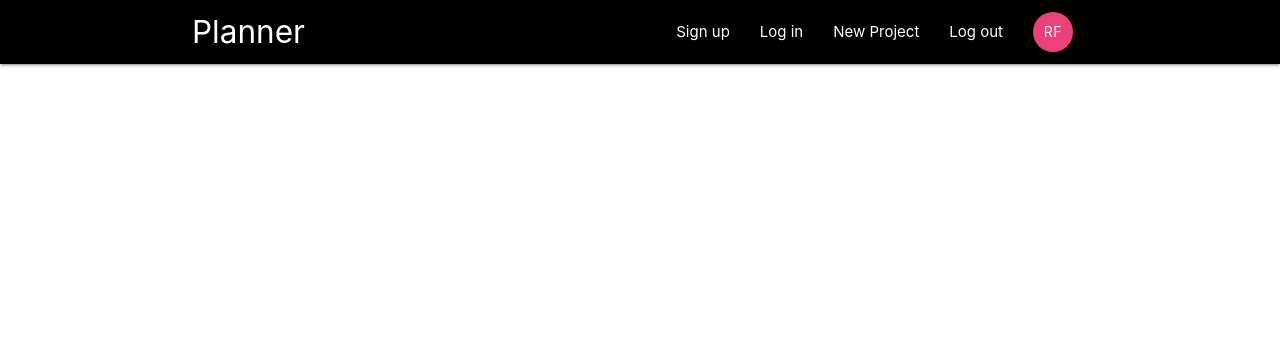
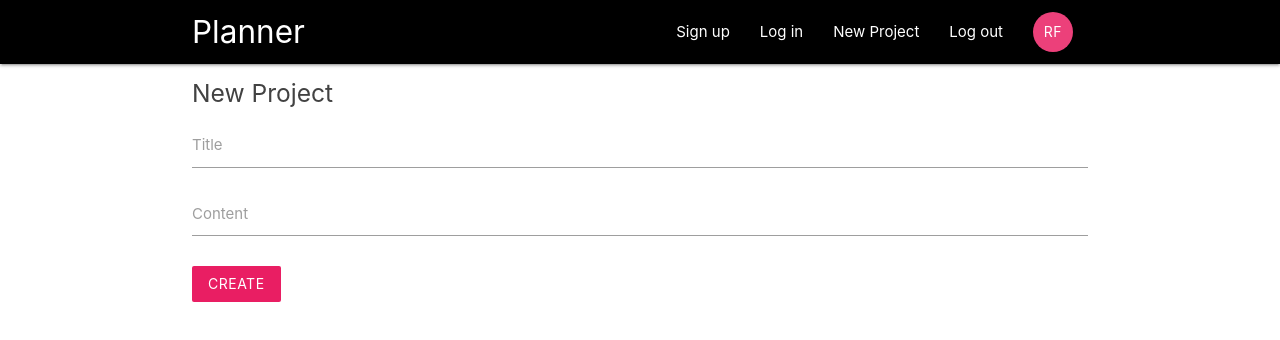
Before and after one commit to rsfragozo/planner, a React (Create React App) app: page /create in a window 1280 px wide. Shown: the top 340 px of the page. Built offline with nearby package versions, Linux system fonts and the light colour scheme.

Commit message:
added CreateProject component

```diff
--- a/src/App.js
+++ b/src/App.js
@@ -5,6 +5,7 @@
 import ProjectDetails from './components/project/ProjectDetails';
 import SignIn from './components/auth/SignIn';
 import SignUp from './components/auth/SignUp';
+import CreateProject from './components/project/CreateProject';
 
 function App() {
   return (
@@ -16,6 +17,7 @@
           <Route path='/project/:id' component={ProjectDetails} />
           <Route path='/signin' component={SignIn} />
           <Route path='/signup' component={SignUp} />
+          <Route path='/create' component={CreateProject} />
         </Switch>
       </div>
     </BrowserRouter>
--- a/src/components/layout/SignedInLinks.js
+++ b/src/components/layout/SignedInLinks.js
@@ -5,7 +5,7 @@
 const SignedInLinks = () => {
     return (
         <ul className="right">
-            <li><NavLink to='/'>New Project</NavLink></li>
+            <li><NavLink to='/create'>New Project</NavLink></li>
             <li><NavLink to='/'>Log out</NavLink></li>
             <li><NavLink to='/' className='btn btn-floating pink lighten-1'>RF</NavLink></li>
         </ul>
--- a/src/components/project/CreateProject.js
+++ b/src/components/project/CreateProject.js
@@ -0,0 +1,42 @@
+import React, { Component } from 'react';
+
+class CreateProject extends Component {
+    state = {
+        title: '',
+        content: ''
+    };
+
+    handleChange = (e) => {
+        this.setState({
+            [e.target.id]: e.target.value
+        })
+    }
+
+    handleSubmit = (e) => {
+        e.preventDefault();
+        console.log(this.state)
+    }
+
+    render() {
+        return (
+            <div className='container'>
+                <form onSubmit={this.handleSubmit} className='white' method='post'>
+                    <h5 className="grey-text text-darken-3">New Project</h5>
+                    <div className="input-field">
+                        <label htmlFor="title">Title</label>
+                        <input type="text" id='title' onChange={this.handleChange} />
+                    </div>
+                    <div className="input-field">
+                        <label htmlFor="content">Content</label>
+                        <textarea className='materialize-textarea' id='content' onChange={this.handleChange} ></textarea>
+                    </div>
+                    <div className="input-field">
+                        <button className="btn pink lightnen-1 z-depth-0">Create</button>
+                    </div>
+                </form>
+            </div>
+        );
+    }
+}
+
+export default CreateProject;
```
